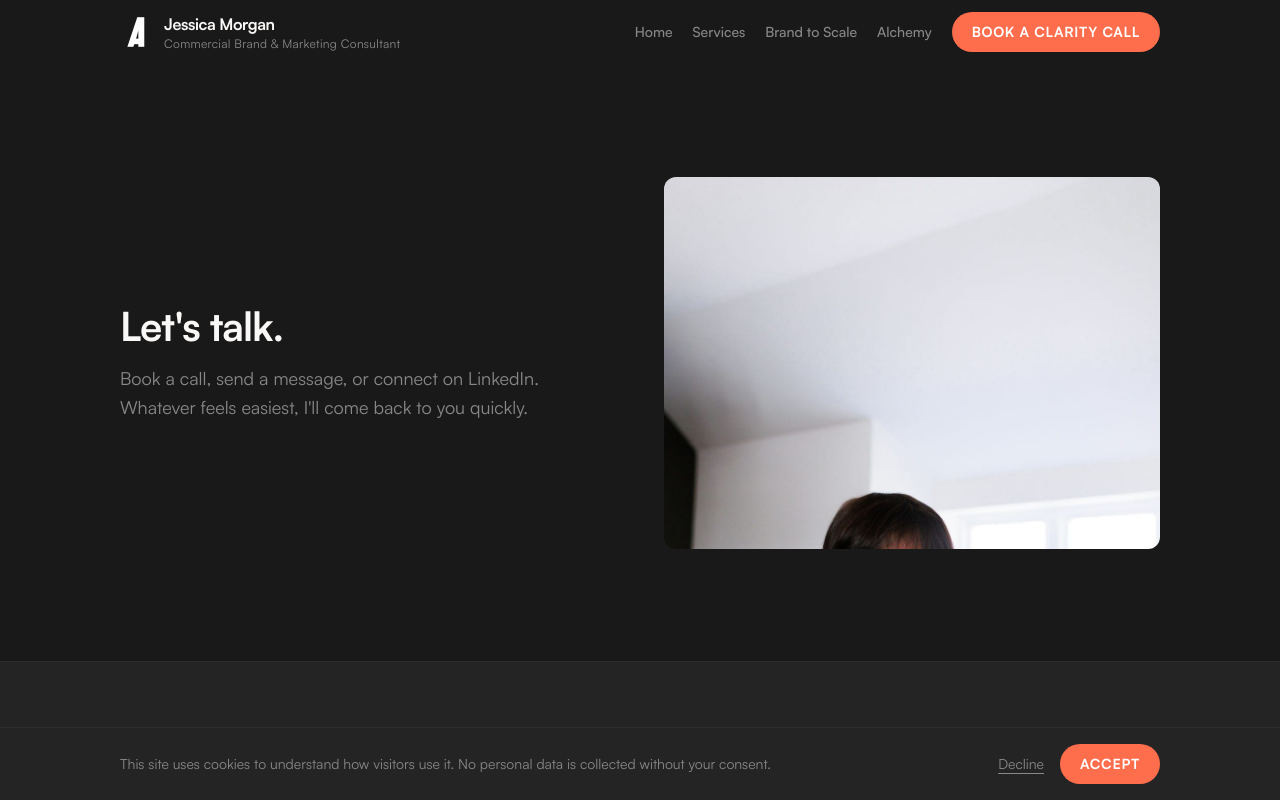
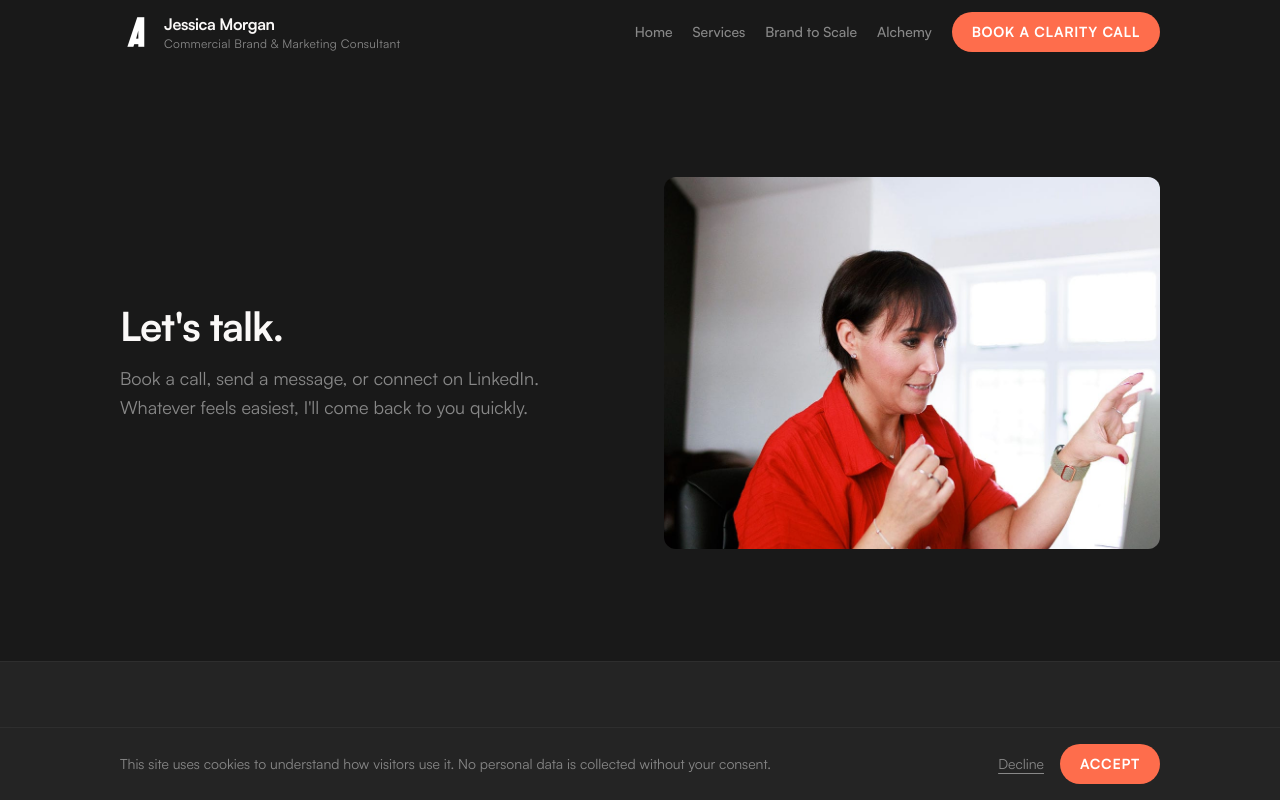
Before and after one commit to AlchemyBranding/jessica-morgan-site, a Next.js app: page /contact in a window 1280 px wide. Shown: the top 800 px of the page. Built offline with nearby package versions, Linux system fonts and the light colour scheme.

Commit message:
Fix contact image crop — object-[center_65%] to show Jess not ceiling

```diff
--- a/app/contact/page.tsx
+++ b/app/contact/page.tsx
@@ -31,7 +31,7 @@ export default function ContactPage() {
                   src="/contact-header.jpg"
                   alt="Get in touch with Jessica Morgan"
                   fill
-                  className="object-cover object-top"
+                  className="object-cover object-[center_65%]"
                   sizes="(max-width: 1024px) 90vw, 50vw"
                 />
               </div>
```
